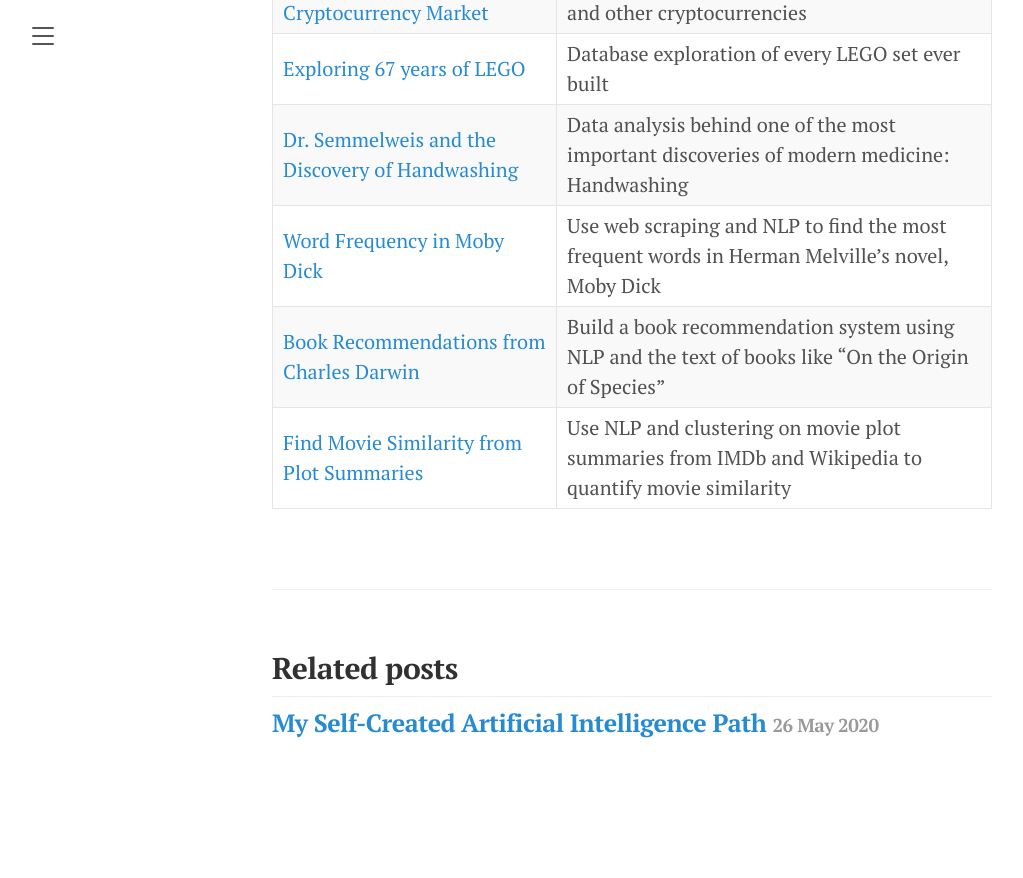
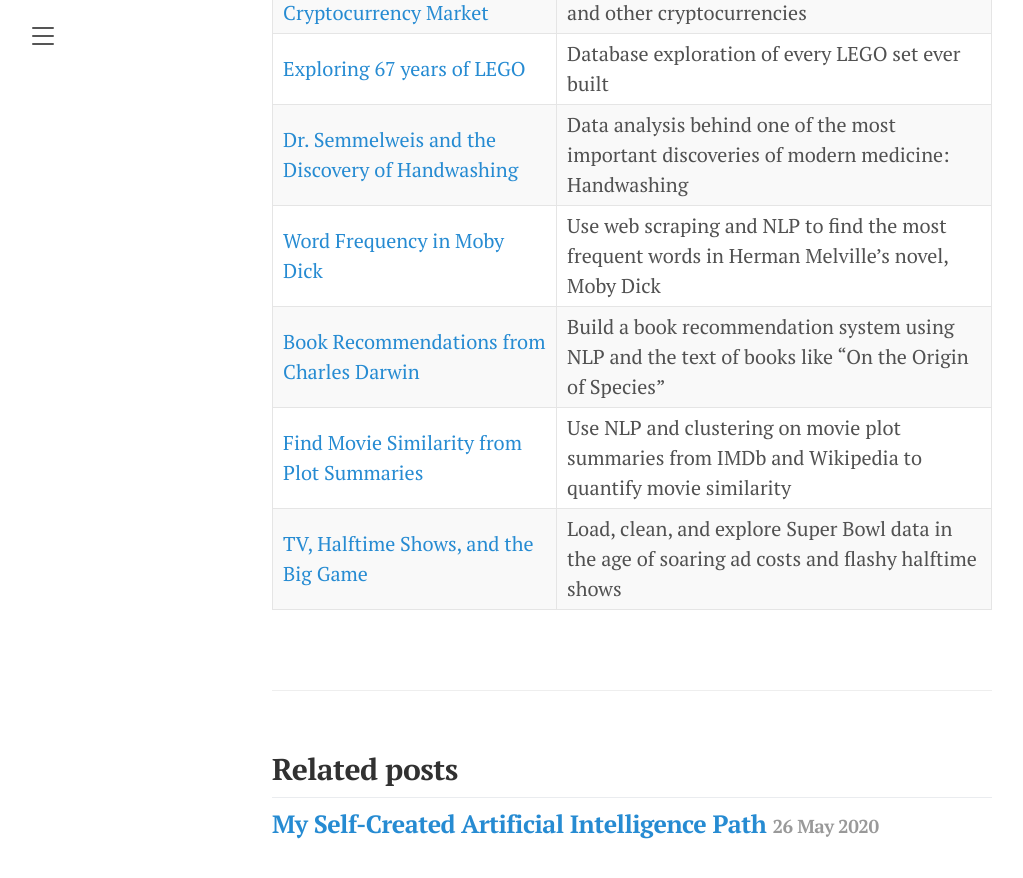
Before and after one commit to florentfettu/florentfettu.github.io, a Jekyll site: the page built from _posts/2020-05-25-my-data-science-portfolio.md, in a window 1280 px wide and 900 px high, scrolled down 2161 px. Shown: the top 878 px of the window, without its empty margins (8-1031 px from the left). Built offline with Jekyll 4.4.1, drawn with Linux system fonts in a browser that asks for light colours; nearby versions of some CDN libraries; before the commit the page ends 2960 px from its top, so only the background shows below that.

Commit message:
Update 2020-05-25-my-data-science-portfolio.md

```diff
--- a/_posts/2020-05-25-my-data-science-portfolio.md
+++ b/_posts/2020-05-25-my-data-science-portfolio.md
@@ -55,3 +55,4 @@ Here is a summary of the projects that I've done throughout my journey in the <a
 | <a href="https://nbviewer.jupyter.org/github/florentfettu/DataCamp-Projects/blob/master/Word%20Frequency%20in%20Moby%20Dick/notebook.ipynb" target="_blank">Word Frequency in Moby Dick </a>| Use web scraping and NLP to find the most frequent words in Herman Melville's novel, Moby Dick |
 | <a href="https://nbviewer.jupyter.org/github/florentfettu/DataCamp-Projects/blob/master/Book%20Recommendations%20from%20Charles%20Darwin/notebook.ipynb" target="_blank">Book Recommendations from Charles Darwin </a>| Build a book recommendation system using NLP and the text of books like "On the Origin of Species" |
 | <a href="https://nbviewer.jupyter.org/github/florentfettu/DataCamp-Projects/blob/master/Find%20Movie%20Similarity%20from%20Plot%20Summaries/notebook.ipynb" target="_blank">Find Movie Similarity from Plot Summaries </a>| Use NLP and clustering on movie plot summaries from IMDb and Wikipedia to quantify movie similarity |
+| <a href="https://nbviewer.jupyter.org/github/florentfettu/DataCamp-Projects/blob/master/TV%2C%20Halftime%20Shows%2C%20and%20the%20Big%20Game/notebook.ipynb" target="_blank">TV, Halftime Shows, and the Big Game </a> | Load, clean, and explore Super Bowl data in the age of soaring ad costs and flashy halftime shows |
```
